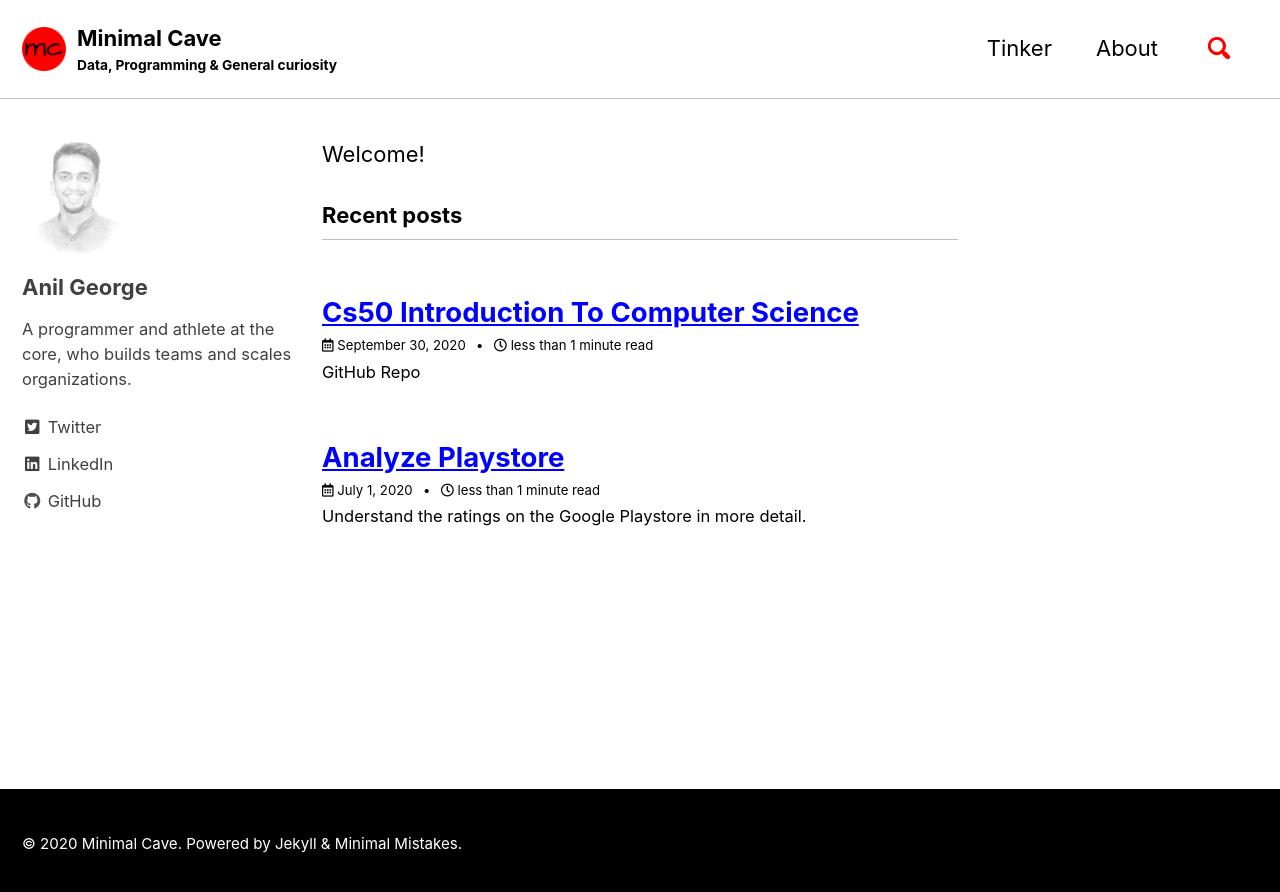
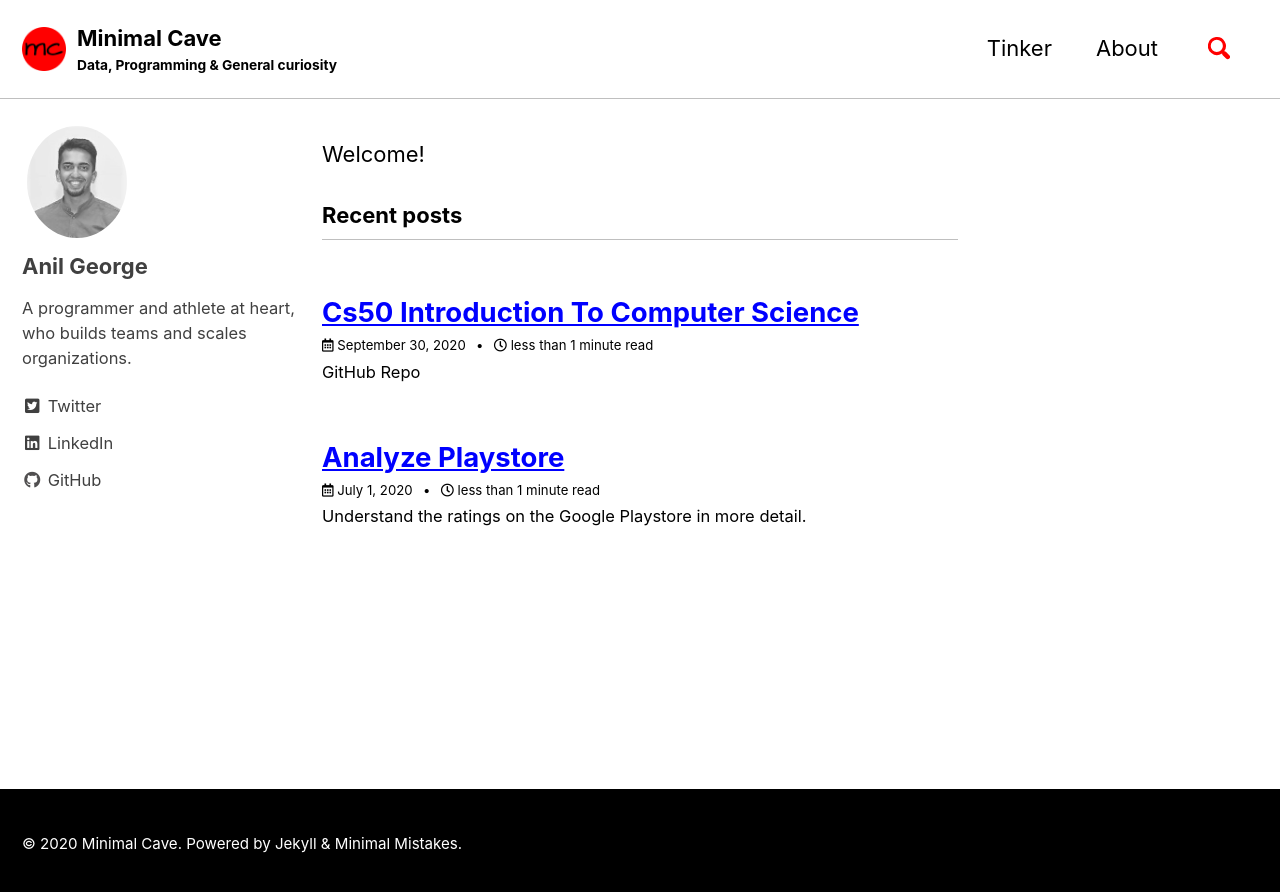
Before and after one commit to anilgeorge04/anilgeorge04.github.io, a Jekyll site: the page built from index.html, in a window 1280 px wide. Shown: the top 892 px of the page. Built offline with Jekyll 4.4.1, drawn with Linux system fonts in a browser that asks for light colours; cached includes are drawn as plain includes; the list of posts is cut into pages by our own code.

Commit message:
fix bio image

```diff
--- a/_config.yml
+++ b/_config.yml
@@ -96,8 +96,8 @@
 # Site Author
 author:
   name             : "Anil George"
-  avatar           : "/assets/images/anil-sketch2.jpg" # path of avatar image, e.g. "/assets/images/bio-photo.jpg"
-  bio              : "A programmer and athlete at the core, who builds teams and scales organizations."
+  avatar           : "/assets/images/bio-image.jpg" # path of avatar image, e.g. "/assets/images/bio-photo.jpg"
+  bio              : "A programmer and athlete at heart, who builds teams and scales organizations."
   location         : # "New Delhi, India"
   email            :
   links:
```
Also changed, not shown: about.md (+4 -0 lines), assets/images/anil-sketch.jpg (deleted), assets/images/bio-image.jpg (added).
